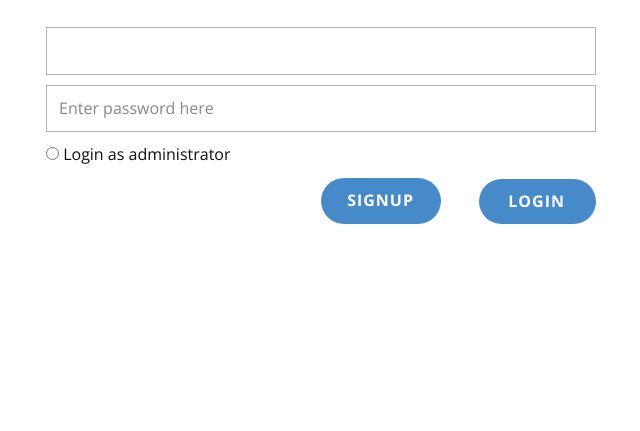
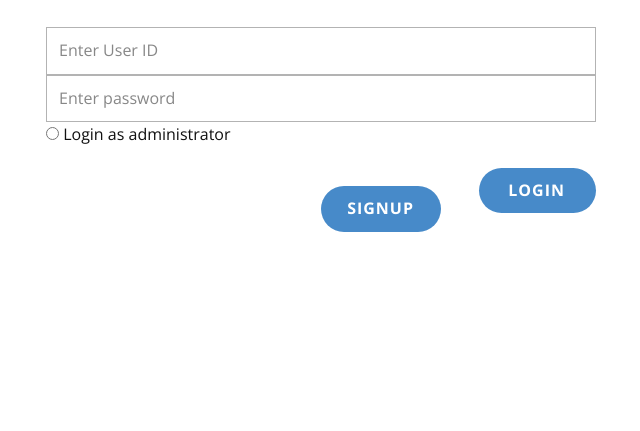
Before and after one commit to yokester98/Integrated-Library-Management-System, a Flask app: page / in a window 1280 px wide. Shown: the part 140-571 px from the top of the page, without its empty margins (604-1244 px from the left). Run offline with Flask 2, Linux system fonts and the light colour scheme; parts of the project's set-up code (start-up, migrations or seed data) failed here and were passed over; some web fonts are replaced.

Commit message:
Add files via upload

```diff
--- a/templates/Home.html
+++ b/templates/Home.html
@@ -73,16 +73,16 @@
     <section class="u-clearfix u-section-2" id="sec-2268">
       <div class="u-clearfix u-sheet u-sheet-1">
         <div class="u-form u-form-1">
-          <form action="SENDTOSQLUSERTABLE" method="POST" class="u-clearfix u-form-spacing-10 u-form-vertical u-inner-form" style="padding: 10px;" source="custom" name="form-1">
+          <form action="SENDTOSQLUSERTABLE" method="POST" class="" style="padding: 10px;" source="custom" name="form-1">
             <input type="hidden" id="siteId" name="siteId" value="284921">
             <input type="hidden" id="pageId" name="pageId" value="284926">
             <div class="u-form-group">
               <label for="name-b2ab" class="u-form-control-hidden u-label">Name</label>
-              <input id="name-b2ab" name="name" class="u-border-1 u-border-grey-30 u-input u-input-rectangle u-white" required="required" spellcheck="false" type="text" placeholder="">
+              <input type="text" name="userID" id="userID" class="u-border-1 u-border-grey-30 u-input u-input-rectangle u-white" required="required" spellcheck="false" placeholder="Enter User ID" value={{ request.form.userID }}>
             </div>
             <div class="u-form-group u-form-group-2">
               <label for="text-e14f" class="u-form-control-hidden u-label"></label>
-              <input type="text" placeholder="Enter password here" id="text-e14f" name="text" class="u-border-1 u-border-grey-30 u-input u-input-rectangle u-white" spellcheck="false">
+              <input type="password" placeholder="Enter password" name="password" id="password" class="u-border-1 u-border-grey-30 u-input u-input-rectangle u-white" spellcheck="false" value={{ request.form.password }}>
             </div>
             <div class="u-form-group u-form-radiobutton u-form-group-3">
               <div class="u-form-radio-button-wrapper">
@@ -92,16 +92,16 @@
               </div>
             </div>
             <div class="u-align-right u-form-group u-form-submit">
-              <a href="#" class="u-btn u-btn-round u-btn-submit u-button-style u-hover-palette-1-dark-1 u-palette-1-base u-radius-50 u-btn-1">LOGIN<br>
+              <a href="Profile.html" class="u-btn u-btn-round u-btn-submit u-button-style u-hover-palette-1-dark-1 u-palette-1-base u-radius-50 u-btn-1">LOGIN<br>
               </a>
               <input type="submit" value="submit" class="u-form-control-hidden">
             </div>
-            <div class="u-form-send-message u-form-send-success"> Thank you! Your message has been sent. </div>
-            <div class="u-form-send-error u-form-send-message"> Unable to send your message. Please fix errors then try again. </div>
-            <input type="hidden" value="" name="recaptchaResponse">
           </form>
+          {% if error %}
+            <p class="error"><strong>Error:</strong> {{ error }}
+          {% endif %}
         </div>
-        <a href="#" class="u-btn u-btn-round u-button-style u-hover-palette-1-light-1 u-palette-1-base u-radius-50 u-btn-2">SIGNUP</a>
+        <a href="Signup.html" class="u-btn u-btn-round u-button-style u-hover-palette-1-light-1 u-palette-1-base u-radius-50 u-btn-2">SIGNUP</a>
       </div>
     </section>
 
```
